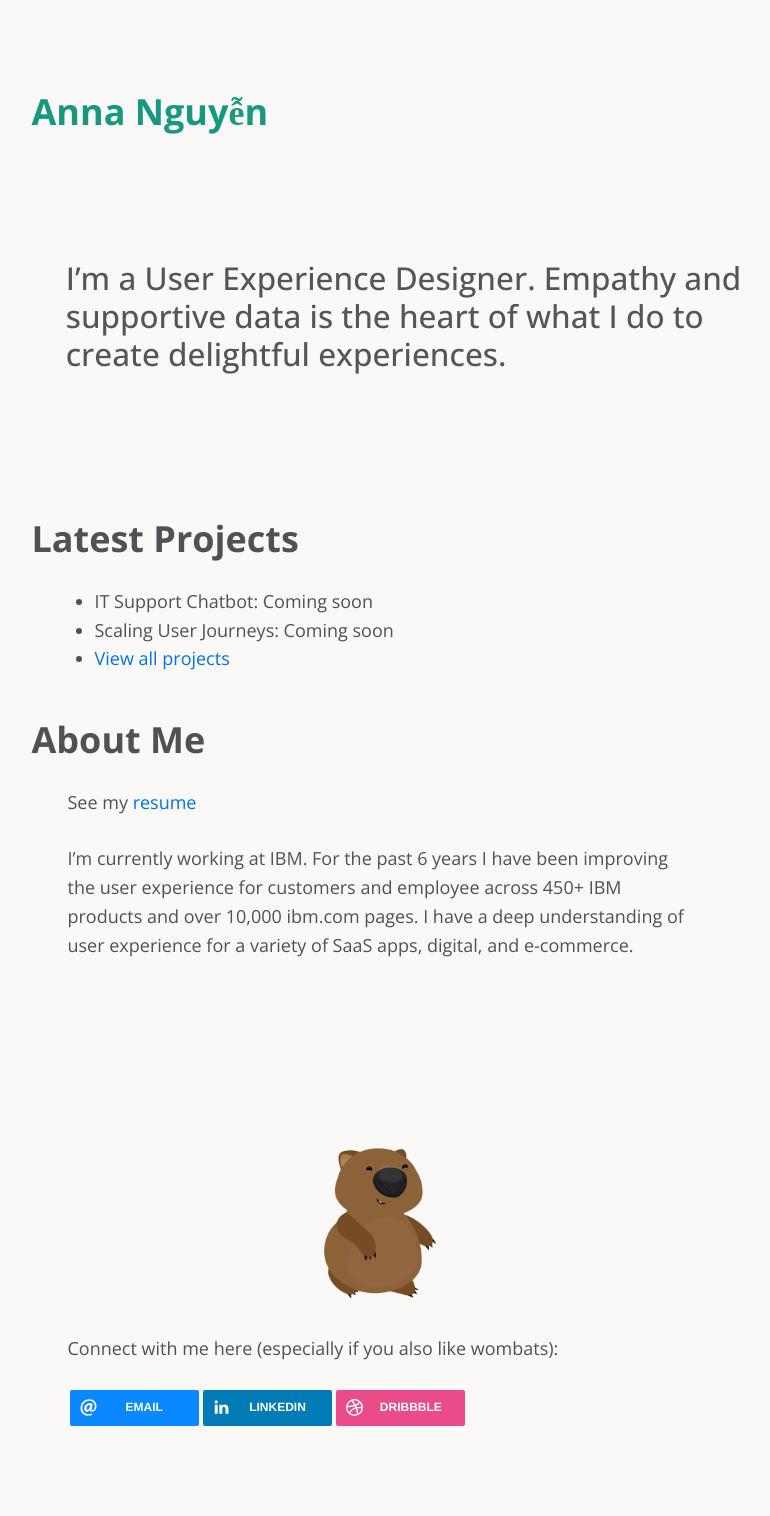
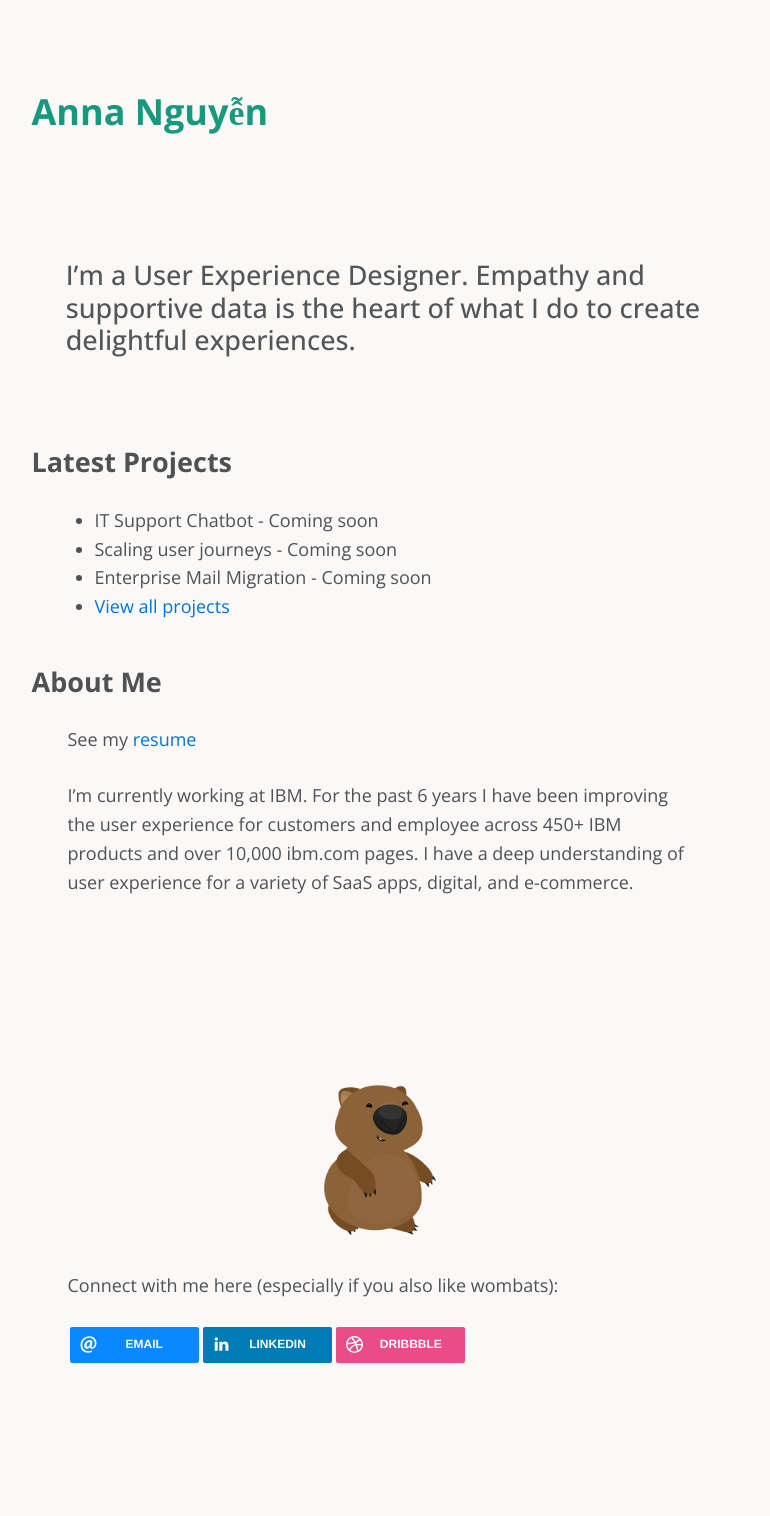
Before and after one commit to wailingwombat/wailingwombat.github.io, a Jekyll site: the page built from index.md, in a window 1280 px wide. Shown: the whole page, without its empty margins (260-1030 px from the left). Built offline with Jekyll 4.4.1, drawn with Linux system fonts in a browser that asks for light colours; nearby versions of some CDN libraries; our own code applies the rules of GitHub Pages for plain Markdown files; after the commit the page ends 1453 px from its top, so only the background shows below that.

Commit message:
update styling

```diff
--- a/css/solo.css
+++ b/css/solo.css
@@ -94,8 +94,8 @@ h2 {
 @media (min-width: 30rem) {
   h2 {
     margin-top: 2.5rem;
-    font-size: 1.75rem;
-    margin-bottom: 8rem;
+    font-size: 1.5rem;
+    margin-bottom: 5rem;
     margin-right: -4rem;
   }
 }
@@ -109,7 +109,7 @@ h3 {
 @media (min-width: 30rem) {
   h3 {
     margin-top: 2.5rem;
-    font-size: 2rem;
+    font-size: 1.5rem;
     margin-bottom: 1.5rem;
   }
 }
--- a/index.md
+++ b/index.md
@@ -6,8 +6,9 @@ layout: default
 
 ### Latest Projects
 
-- IT Support Chatbot: Coming soon
-- Scaling User Journeys: Coming soon
+- IT Support Chatbot - Coming soon
+- Scaling user journeys - Coming soon
+- Enterprise Mail Migration - Coming soon
 - [View all projects](/projects/allprojects)
 
 
```
Also changed, not shown: aboutme.md (line endings or trailing spaces).
